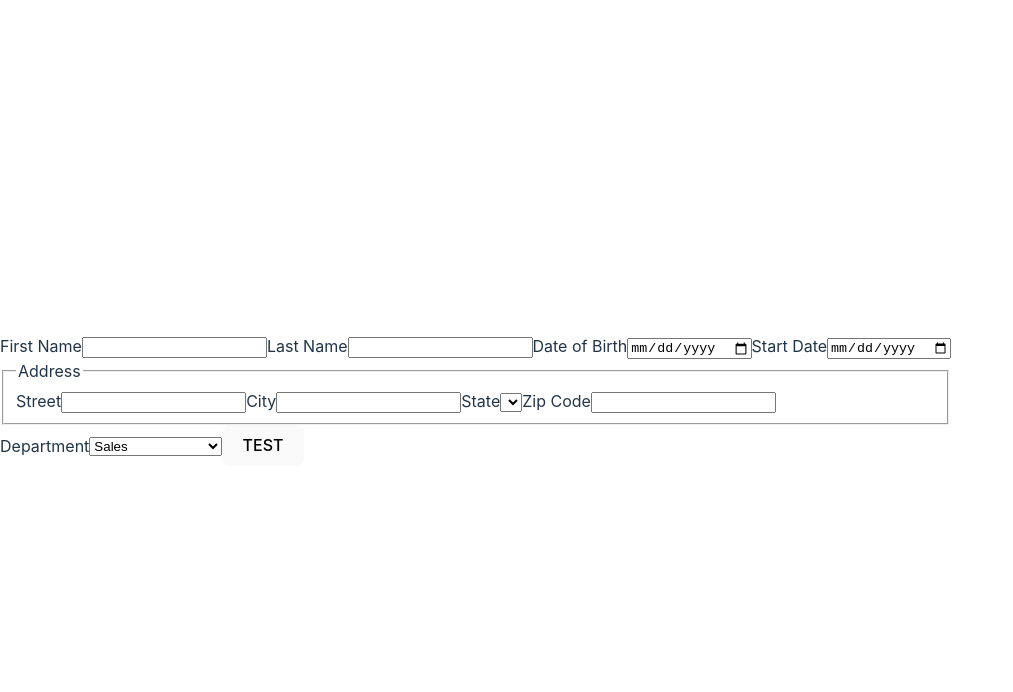
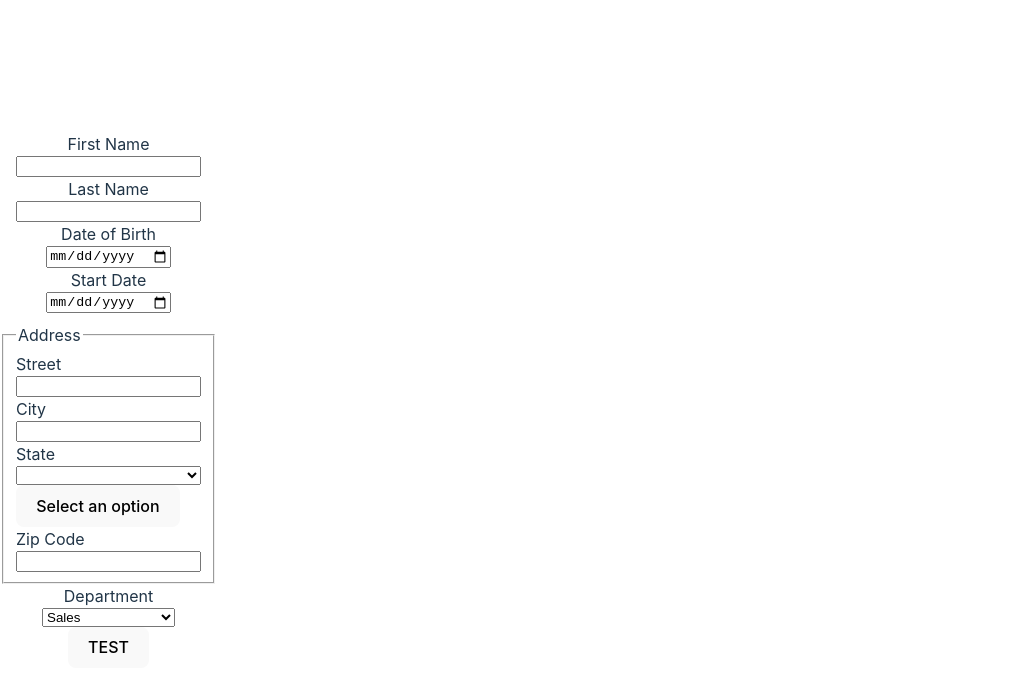
Before and after one commit to Nasr88/HRnet, a React (Create React App) app in the folder HRnet/: page / in a window 1280 px wide. Shown: the top 692 px of the page, without its empty margins (0-1013 px from the left). Built offline with nearby package versions, Linux system fonts and the light colour scheme.

Commit message:
create status list dropdown

```diff
--- a/HRnet/src/components/dropdownComponent/DropdownComponent.jsx
+++ b/HRnet/src/components/dropdownComponent/DropdownComponent.tsx
@@ -1,5 +1,6 @@
 import { useState } from 'react';
 import PropTypes from 'prop-types';
+import React from 'react';
 
 const Dropdown = ({ options, onSelect }) => {
   const [isOpen, setIsOpen] = useState(false); //Gérer l'état d'ouverture/fermeture du dropdown
@@ -23,8 +24,8 @@ const Dropdown = ({ options, onSelect }) => {
       {isOpen && (
         <ul className="dropdown-menu">
           {options.map((option, index) => (
-            <li key={index} onClick={() => handleSelect(option)}>
-              {option}
+            <li key={index} onClick={() => handleSelect(option.abreviation)}>
+              {option.name}
             </li>
           ))}
         </ul>
@@ -34,7 +35,7 @@ const Dropdown = ({ options, onSelect }) => {
 };
 
 Dropdown.propTypes = {
-  options: PropTypes.arrayOf(PropTypes.string).isRequired, // options doit être un tableau de chaînes de caractères
+  options: PropTypes.arrayOf(PropTypes.any).isRequired, // options doit être un tableau de chaînes de caractères
   onSelect: PropTypes.func.isRequired,                    // onSelect doit être une fonction
 };
 
--- a/HRnet/src/pages/home/Home.tsx
+++ b/HRnet/src/pages/home/Home.tsx
@@ -1,6 +1,9 @@
 import { useEffect, useState } from "react";
 import { IEmployee } from "../../models/IEmployee";
 import React from "react";
+import './style.css';
+import DropdownComponent from "../../components/dropdownComponent/DropdownComponent";
+import { states } from "../../datas/states";
 
 
 export default function Home() {
@@ -34,11 +37,14 @@ export default function Home() {
     }
   };
 
-useEffect(()=>{
-console.log(employee)
-},[employee])
+// useEffect(()=>{
+// console.log(employee)
+// },[employee])
+
+
   return (
-    <form action="#" id="create-employee">
+
+    <form action="#"  id="create-employee">
       <label htmlFor="first-name">First Name</label>
       <input
         type="text"
@@ -143,7 +149,7 @@ console.log(employee)
         >
           {/* Add state options here */}
         </select>
-
+        <DropdownComponent options={states}></DropdownComponent>
         <label htmlFor="zip-code">Zip Code</label>
         <input
           id="zip-code"
@@ -185,5 +191,6 @@ console.log(employee)
       </select>
       <button type="button" onClick={createEmployee}>TEST</button>
     </form>
+
   );
 }
--- /dev/null
+++ b/HRnet/src/pages/home/style.css
@@ -0,0 +1,12 @@
+#create-employee {
+    display: flex;
+    flex-direction: column;
+    align-items:center;
+    justify-content: center;
+  }
+
+  .address{
+    margin-top: 10px;
+    display: flex;
+    flex-direction: column;
+  }
```
Also changed, not shown: HRnet/src/datas/departments.ts (renamed from HRnet/src/datas/departments.js), HRnet/src/datas/states.ts (renamed from HRnet/src/datas/states.js).
